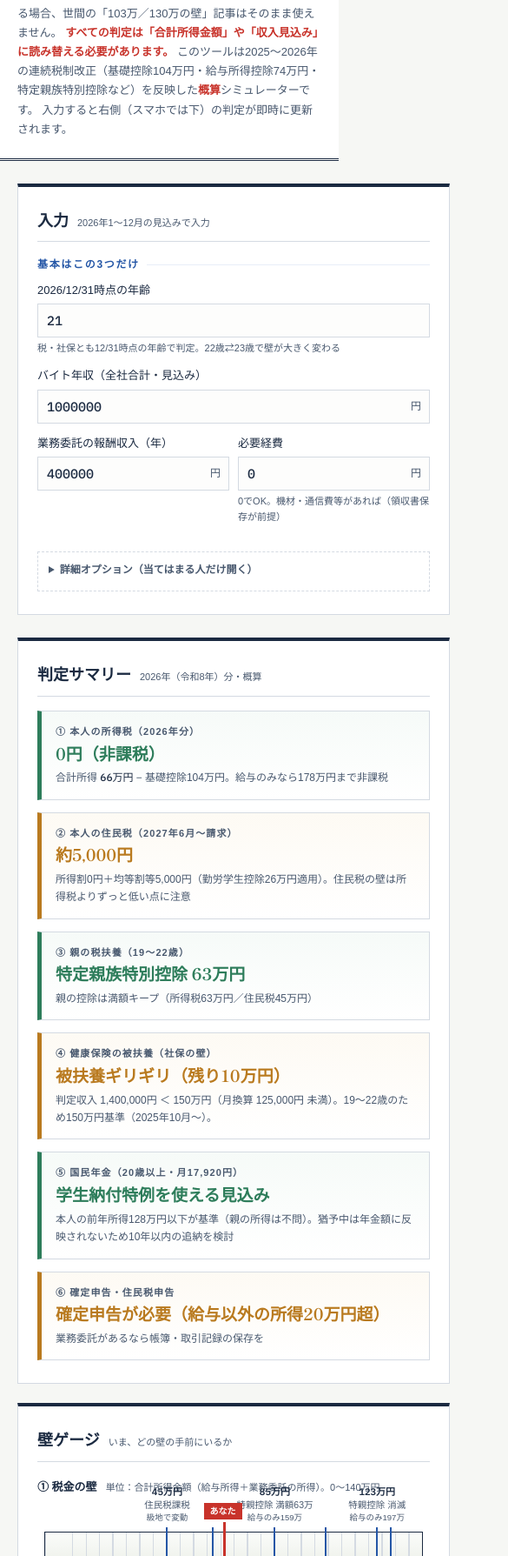
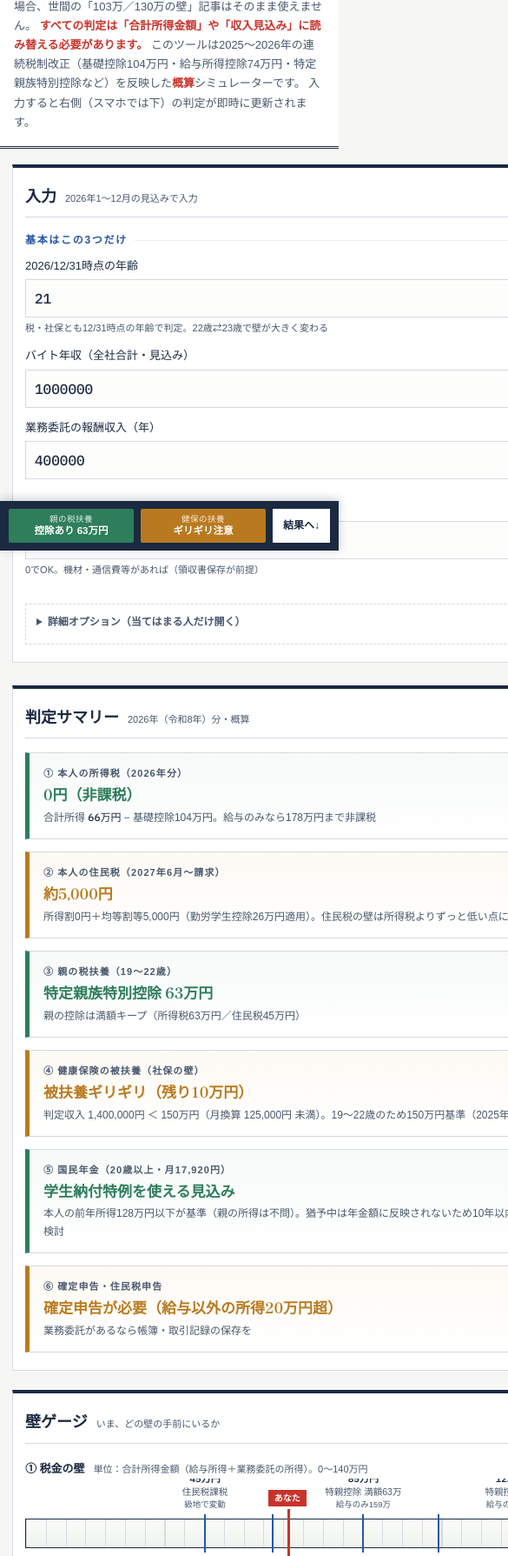
Before and after one commit to Mitachi-H/nenshu-kabe-simulator-2026, a plain HTML site: page index.html in a window 390 px wide. Shown: the part 211-2000 px from the top of the page at 87% size, 585 px wide, since content can reach past the window. Drawn offline with Linux system fonts and the light colour scheme; a web font is replaced by a local one.

Commit message:
スマホ対応版に更新

```diff
--- a/index.html
+++ b/index.html
@@ -131,15 +131,21 @@
 
   /* ───────── gauge (signature) ───────── */
   .gauge-block{margin-top:8px}
-  .gauge-title{font-size:13px;font-weight:700;margin:18px 0 40px;display:flex;gap:10px;align-items:baseline}
+  .gauge-title{font-size:13px;font-weight:700;margin:18px 0 0;display:flex;gap:10px;align-items:baseline;flex-wrap:wrap}
   .gauge-title .gsub{font-size:11px;font-weight:400;color:var(--ink-soft)}
+  .gauge-scroll{
+    overflow-x:auto;-webkit-overflow-scrolling:touch;
+    padding:46px 6px 66px;margin:0 -6px;
+    scrollbar-width:thin;
+  }
   .gauge{
-    position:relative;height:34px;margin:0 8px 64px;
+    position:relative;height:34px;margin:0;min-width:560px;
     background:
       repeating-linear-gradient(90deg, var(--line) 0 1px, transparent 1px calc(100%/28)),
       linear-gradient(180deg,#FBFCFA,#EFF2EC);
     border:1px solid var(--ink);
   }
+  .scroll-hint{display:none;font-size:11px;color:var(--ink-soft);text-align:center;margin-top:-58px;margin-bottom:46px}
   .gauge .wall{position:absolute;top:-6px;bottom:-6px;width:2px;background:var(--blue)}
   .gauge .wall.hard{background:var(--red);width:3px}
   .gauge .wall .wl{
@@ -161,6 +167,49 @@
     padding:1px 7px;white-space:nowrap;
   }
   .gauge .me.over::after{content:"あなた（超過）"}
+
+  /* ───────── mobile quick-status bar ───────── */
+  .mobile-bar{display:none}
+  @media (max-width:960px){
+    body{padding-bottom:68px}
+    .mobile-bar{
+      display:flex;position:fixed;left:0;right:0;bottom:0;z-index:60;
+      background:var(--ink);gap:8px;align-items:stretch;
+      padding:9px 10px calc(9px + env(safe-area-inset-bottom,0px));
+      box-shadow:0 -2px 10px rgba(27,42,65,.25);
+    }
+    .mobile-bar .chip{
+      flex:1;text-align:center;color:#fff;font-weight:700;font-size:11.5px;
+      line-height:1.3;padding:6px 4px;border-radius:2px;align-self:center;
+    }
+    .mobile-bar .chip .cl{display:block;font-size:9.5px;font-weight:500;opacity:.85;letter-spacing:.05em}
+    .mobile-bar .chip.ok{background:var(--green)}
+    .mobile-bar .chip.warn{background:var(--amber)}
+    .mobile-bar .chip.ng{background:var(--red)}
+    .mobile-bar .go{
+      flex:none;background:#fff;color:var(--ink);font-weight:700;font-size:12px;
+      padding:0 12px;display:flex;align-items:center;text-decoration:none;
+    }
+  }
+
+  /* ───────── mobile tuning ───────── */
+  @media (max-width:640px){
+    header{padding:20px 16px 16px}
+    .wrap{padding:18px 14px 90px}
+    .panel{padding:16px 14px 20px}
+    input[type=number],select{font-size:16px;padding:11px 10px} /* iOSの自動ズーム防止＋タップしやすく */
+    .unit-wrap input{padding-right:40px}
+    .check input{width:18px;height:18px}
+    .verdicts{grid-template-columns:1fr}
+    .vcard .vmain{font-size:17px}
+    th,td{padding:6px 6px;font-size:12.5px}
+    td .num{font-size:13px}
+    .gauge{min-width:640px}
+    .scroll-hint{display:block}
+  }
+  @media (max-width:480px){
+    .row2{grid-template-columns:1fr}
+  }
 
   /* ───────── tables ───────── */
   table{width:100%;border-collapse:collapse;font-size:13px}
@@ -327,7 +376,7 @@
   <div>
     <div class="alert-strip" id="alertStrip" role="alert"></div>
 
-    <section class="panel" aria-label="判定結果">
+    <section class="panel" aria-label="判定結果" id="resultsTop">
       <h2>判定サマリー <span class="sub">2026年（令和8年）分・概算</span></h2>
       <div class="verdicts" id="verdicts"></div>
     </section>
@@ -336,10 +385,12 @@
       <h2>壁ゲージ <span class="sub">いま、どの壁の手前にいるか</span></h2>
 
       <div class="gauge-title">① 税金の壁 <span class="gsub">単位：合計所得金額（給与所得＋業務委託の所得）。0〜140万円</span></div>
-      <div class="gauge" id="gaugeTax" aria-label="税金の壁ゲージ"></div>
+      <div class="gauge-scroll"><div class="gauge" id="gaugeTax" aria-label="税金の壁ゲージ"></div></div>
+      <div class="scroll-hint">← 横にスクロールできます →</div>
 
       <div class="gauge-title">② 社会保険の壁 <span class="gsub">単位：年間収入見込み（給与＋交通費＋委託収入−経費）。0〜220万円</span></div>
-      <div class="gauge" id="gaugeShaho" aria-label="社会保険の壁ゲージ"></div>
+      <div class="gauge-scroll"><div class="gauge" id="gaugeShaho" aria-label="社会保険の壁ゲージ"></div></div>
+      <div class="scroll-hint">← 横にスクロールできます →</div>
 
       <p class="hint" style="font-size:12px;color:var(--ink-soft)">
         青線＝段差・要件ライン、赤線＝手取り逆転が起こりうる「本物の崖」。
@@ -394,6 +445,12 @@
     </section>
   </div>
 </div>
+</div>
+
+<div class="mobile-bar" id="mobileBar">
+  <div class="chip" id="chipTax"><span class="cl">親の税扶養</span>—</div>
+  <div class="chip" id="chipShaho"><span class="cl">健保の扶養</span>—</div>
+  <a class="go" href="#resultsTop">結果へ↓</a>
 </div>
 
 <footer>
@@ -674,6 +731,20 @@
     hh.map(r=>"<tr class='"+(r[2]==="total"?"total":"")+"'><td>"+r[0]+"</td><td class='r num "+(r[2]==="neg"?"neg":"")+"'>"+r[1]+"</td></tr>").join("");
   document.getElementById("householdNote").textContent =
     "※ 親の会社の家族手当（規程次第で年12〜24万円規模）はここに含まれていません。親の勤務先の支給基準（103万円基準のまま据え置きの会社も多い）を必ず確認してください。";
+
+  /* ── スマホ固定バー ── */
+  const chipTax = document.getElementById("chipTax");
+  const chipShaho = document.getElementById("chipShaho");
+  chipTax.className = "chip " + pStatus;
+  chipTax.innerHTML = "<span class='cl'>親の税扶養</span>" + (pDedNat>0 ? "控除あり "+man(pDedNat) : "控除なし");
+  let shahoShort;
+  if (parentIns==="self") shahoShort = "自分で加入中";
+  else if (parentIns==="kokuho") shahoShort = "国保＝壁なし";
+  else if (shahoStatus==="ng") shahoShort = "外れる見込み";
+  else if (shahoStatus==="warn") shahoShort = "ギリギリ注意";
+  else shahoShort = "維持できる見込み";
+  chipShaho.className = "chip " + shahoStatus;
+  chipShaho.innerHTML = "<span class='cl'>健保の扶養</span>" + shahoShort;
 }
 
 /* ── ゲージ描画 ── */
@@ -690,6 +761,19 @@
   const mePct = Math.min(100, pos/max*100);
   html += "<div class='me"+(pos>max?" over":"")+"' style='left:"+mePct+"%'></div>";
   g.innerHTML = html;
+
+  // スマホ：横スクロール時は「あなた」マーカーを中央に寄せる（手動スクロール後は介入しない）
+  const sc = g.parentElement;
+  if (sc && sc.classList.contains("gauge-scroll")){
+    if (!sc.dataset.bound){
+      sc.dataset.bound = "1";
+      sc.addEventListener("pointerdown", ()=>{ sc.dataset.userScrolled="1"; }, {passive:true});
+      sc.addEventListener("wheel", ()=>{ sc.dataset.userScrolled="1"; }, {passive:true});
+    }
+    if (!sc.dataset.userScrolled && sc.scrollWidth > sc.clientWidth + 4){
+      sc.scrollLeft = Math.max(0, g.offsetWidth*(mePct/100) - sc.clientWidth/2);
+    }
+  }
 }
 
 document.querySelectorAll("input,select").forEach(el=>{
```
